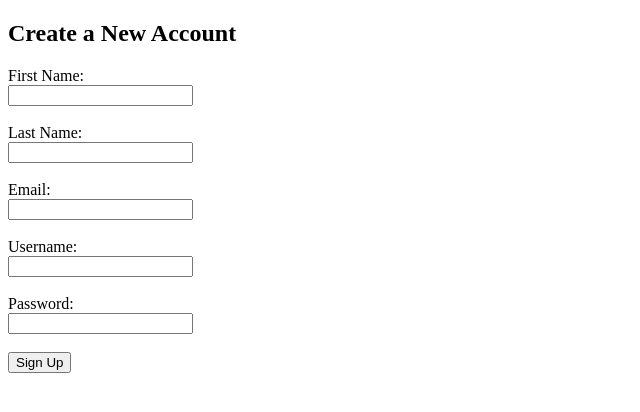
After one commit to Rbho10/CITS3403_PROJECT, a Flask app: page /signup in a window 1280 px wide. The commit adds this page. Shown: the top 412 px of the page, without its empty margins (0-640 px from the left). Run offline with Flask 3, Linux system fonts and the light colour scheme.

Commit message:
Added database for users, tested with a basic signup.html file

```diff
--- a/app/routes.py
+++ b/app/routes.py
@@ -1,6 +1,8 @@
 from flask import render_template
 from app import app
 from flask import request, redirect, url_for, jsonify
+from werkzeug.security import generate_password_hash
+from app.models import db, User
 
 @app.route('/')
 def welcome():
@@ -13,3 +15,39 @@ def login():
 @app.route('/dashboard')
 def dashboard():
     return render_template("dashboard.html")
+
+@app.route('/signup', methods=["GET", "POST"])
+def signup():
+    if request.method == "POST":
+        first_name = request.form['first_name']
+        last_name = request.form.get('last_name', '')  # optional
+        email = request.form['email']
+        username = request.form['username']
+        password = request.form['password']
+
+        # Check for duplicates
+        if User.query.filter_by(username=username).first():
+            return "Username already exists."
+        if User.query.filter_by(email=email).first():
+            return "Email already registered."
+
+        # Hash and save
+        hashed_password = generate_password_hash(password)
+        new_user = User(
+            first_name=first_name,
+            last_name=last_name,
+            email=email,
+            username=username,
+            password=hashed_password
+        )
+        db.session.add(new_user)
+        db.session.commit()
+
+        return redirect(url_for('login'))
+
+    return render_template("signup.html")
+
+@app.route('/users')
+def show_users():
+    users = User.query.all()
+    return "<br>".join([f"{u.id}: {u.username} - {u.email} - {u.first_name} - {u.created_at}" for u in users])
--- a/app/templates/base.html
+++ b/app/templates/base.html
@@ -41,14 +41,17 @@
     {% block body %}{% endblock %}
 
     <!-- JS -->
+    <!-- changed goToSignup() for my basic signup.html-->
     <script>
         function goToLogin() {
             window.location.href = "{{ url_for('login') }}";
         }
 
+
         function goToSignup() {
-            window.location.href = "signup.html";
+            window.location.href = "{{ url_for('signup') }}";
         }
+
         function goToDashboard() {
             window.location.href = "{{ url_for('dashboard') }}";
         }
--- /dev/null
+++ b/app/templates/signup.html
@@ -0,0 +1,30 @@
+<!DOCTYPE html>
+<html lang="en">
+<head>
+    <meta charset="UTF-8">
+    <title>Sign Up | ProTrack</title>
+</head>
+<body>
+    <h2>Create a New Account</h2>
+    <form action="{{ url_for('signup') }}" method="post">
+        <label for="first_name">First Name:</label><br>
+        <input type="text" id="first_name" name="first_name" required><br><br>
+
+        <label for="last_name">Last Name:</label><br>
+        <input type="text" id="last_name" name="last_name"><br><br>
+
+        <label for="email">Email:</label><br>
+        <input type="email" id="email" name="email" required><br><br>
+
+        <label for="username">Username:</label><br>
+        <input type="text" id="username" name="username" required><br><br>
+
+        <label for="password">Password:</label><br>
+        <input type="password" id="password" name="password" required><br><br>
+
+        <input type="submit" value="Sign Up">
+    </form>
+</body>
+</html>
+<!-- This is just a simple HTML form for the user signup. It includes fields for first name, last name, email, username, and password. The form submits to the 'signup' route in the Flask application. -->
+ <!-- I added this to test my db -->
--- /dev/null
+++ b/create_db.py
@@ -0,0 +1,5 @@
+from app import app
+from app.models import db
+
+with app.app_context():
+    db.create_all()
--- a/proTrack_signup.py
+++ b/proTrack_signup.py
@@ -1,3 +1,9 @@
 from app import app
 if __name__ == "__main__":
     app.run()
+
+from app import app
+
+if __name__ == "__main__":
+    print(app.url_map)
+    app.run()
```
Also changed, not shown: app/__init__.py (+7 -0 lines), app/models.py (added, +17 -0 lines), instance/user.db (added).
